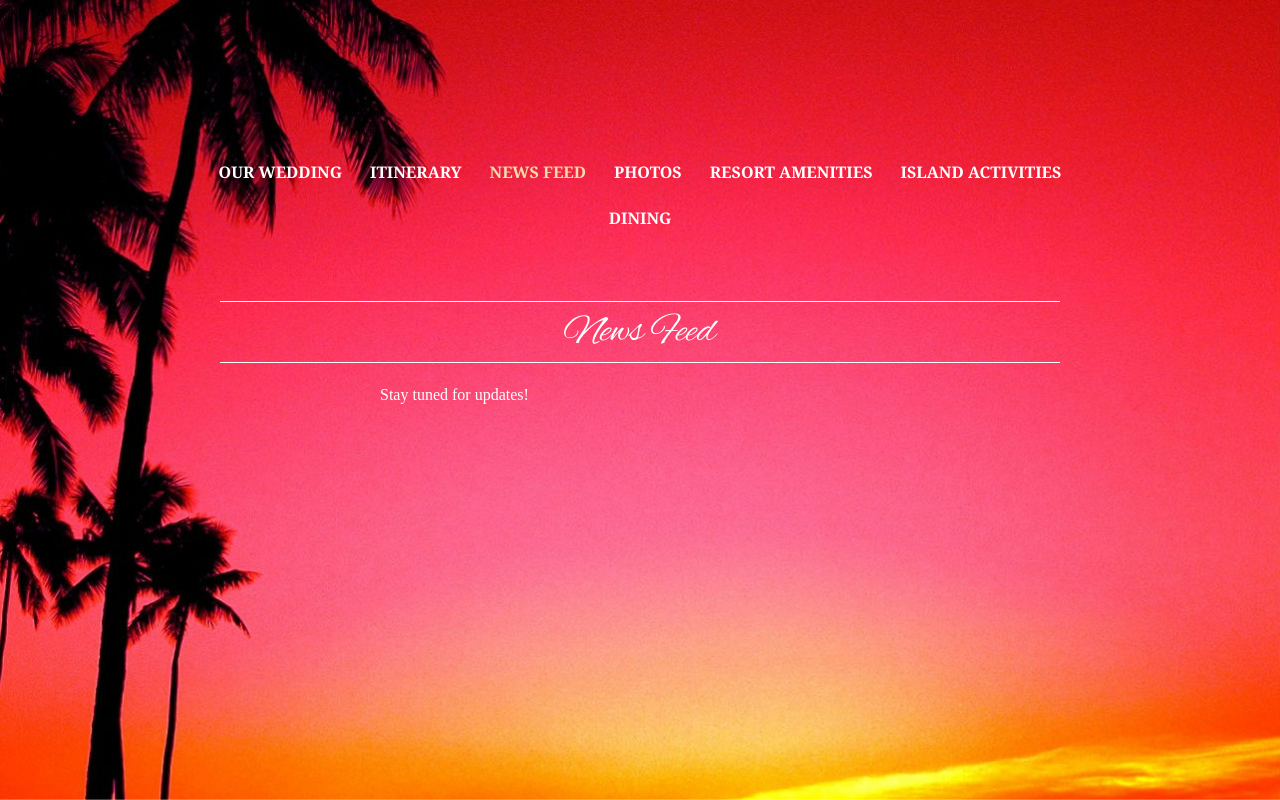
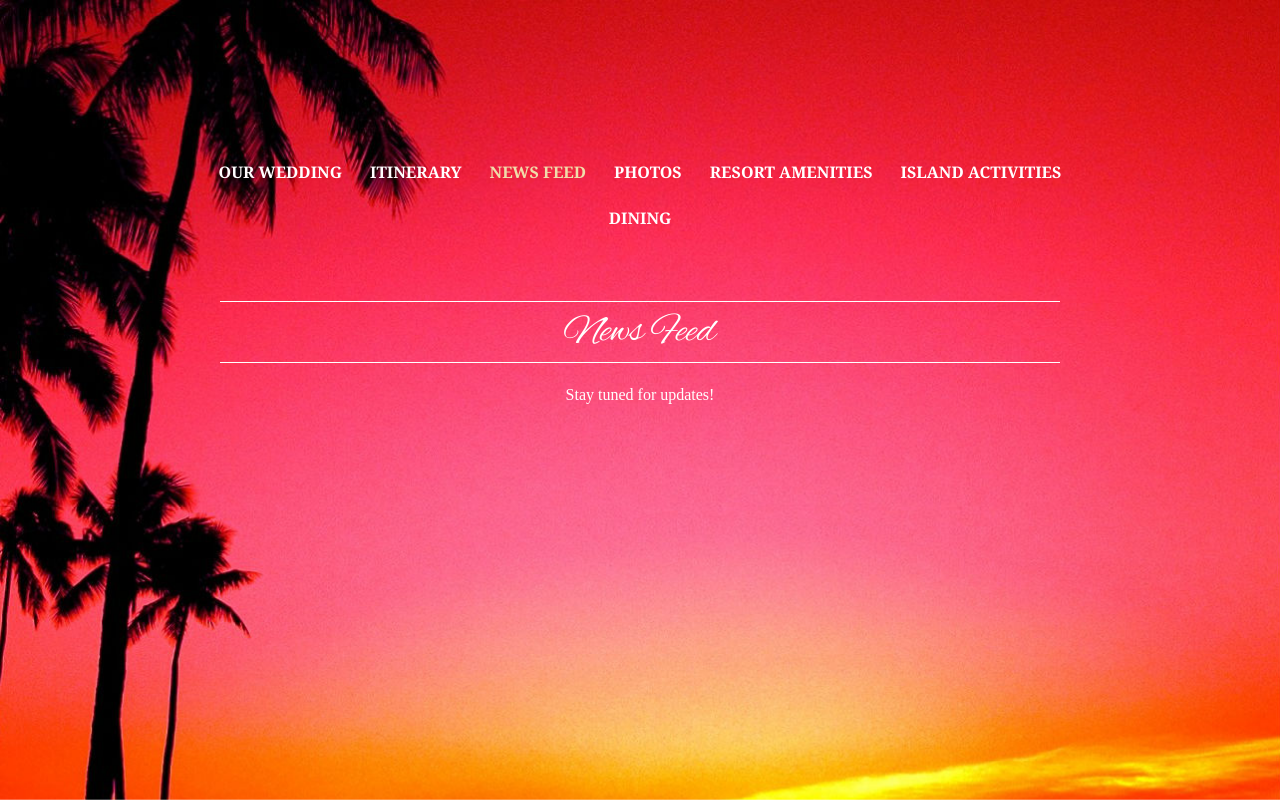
Before and after one commit to cooltoast/priya-and-vishal, a Flask app: page /newsfeed in a window 1280 px wide. Run offline with Flask 2, Linux system fonts and the light colour scheme; data that the repository does not hold is empty; some libraries are stand-ins or nearby versions; some web fonts are replaced.

Commit message:
est timestamp and align newsfeed text

```diff
--- a/priyavishal/app.py
+++ b/priyavishal/app.py
@@ -93,7 +93,8 @@ def twilio():
   if sender in AUTHORIZED_SENDERS:
     if body is not None:
       name = AUTHORIZED_SENDERS[sender]
-      insert_db('insert into newsfeed values(?,?,?)', (name, str(datetime.datetime.now().strftime("%A %B %-d %Y, %-I:%M%p")), body))
+      messageTime = datetime.datetime.utcnow() - datetime.timedelta(hours=4)
+      insert_db('insert into newsfeed values(?,?,?)', (name, str(messageTime.strftime("%A %B %-d %Y, %-I:%M%p")), body))
       resp.message("posted")
     else:
         resp.message("no message provided")
--- a/priyavishal/templates/newsfeed.html
+++ b/priyavishal/templates/newsfeed.html
@@ -15,7 +15,7 @@
                 <p class="location-section-description"></p>
                 <div class="location-section-items">
                     <div class="location-item">
-                        <div class="item-description" style="display:block">
+                        <div class="item-description" style="display:block;text-align:center">
                         {% if news %}
                           {% for i in news %}
                             <blockquote>
```
